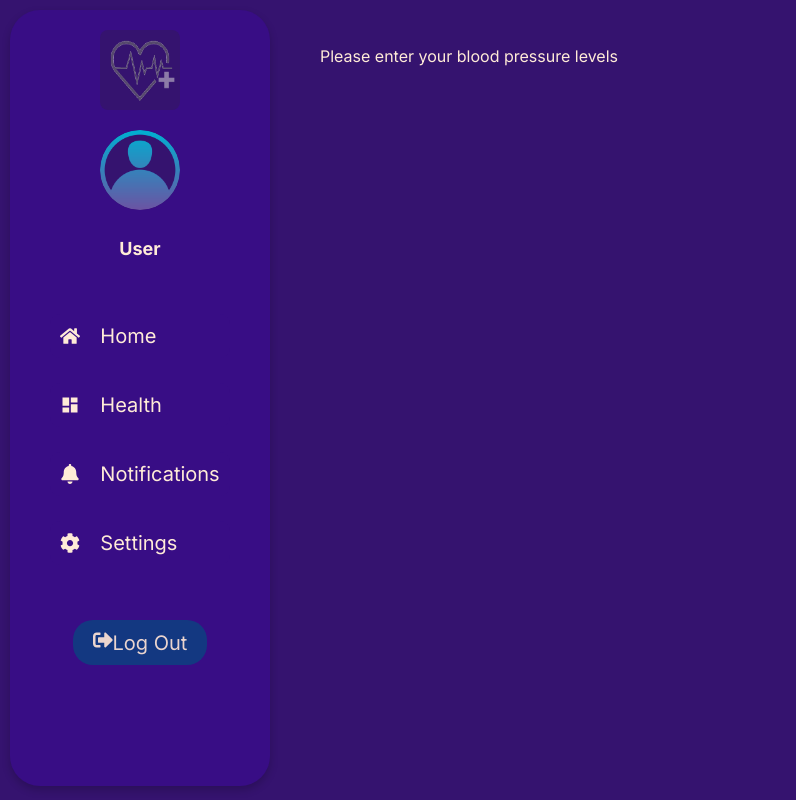
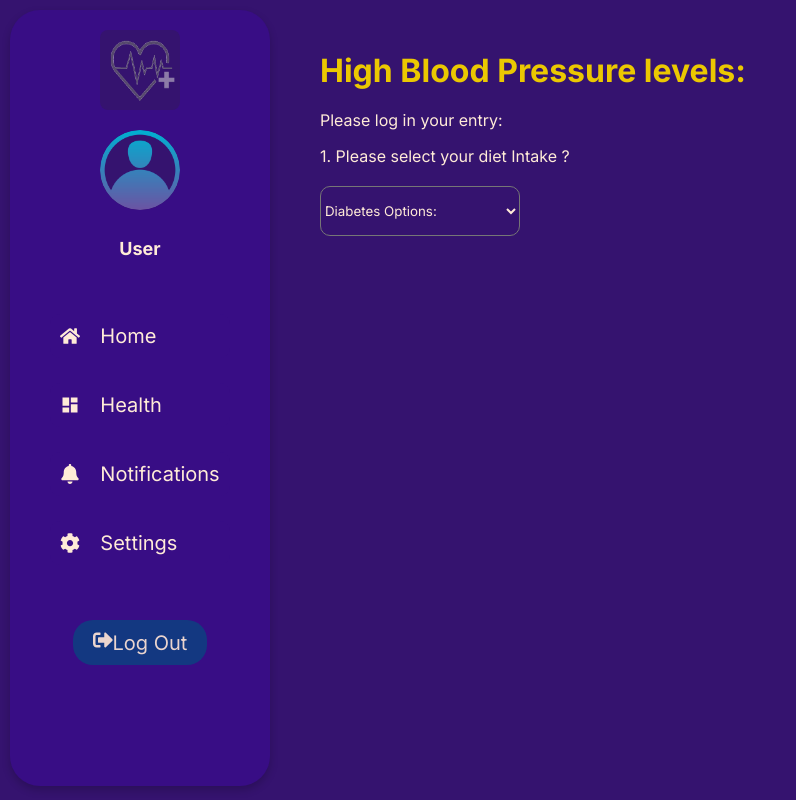
Before and after one commit to MaccccD/Haemophilia-Healthcare-App, a React (Create React App) app: page /HighBloodPressure in a window 1280 px wide. Shown: the whole page, without its empty margins (0-796 px from the left). Built offline with nearby package versions, Linux system fonts and the light colour scheme; sample sign-in values are in the browser's storage; a web font is replaced by a local one.

Commit message:
High  Blood Pressure Functionality Update Part 1
-Added first half of data to be logged in.

```diff
--- a/src/High Blood Pressure Components/HighBloodPressure.jsx
+++ b/src/High Blood Pressure Components/HighBloodPressure.jsx
@@ -1,9 +1,35 @@
-import React from 'react'
+import React, { useState } from 'react'
 
 function HighBloodPressure() {
+
+  const [diet, setDiet] = useState([]);
+  const [phsyicalActivity, setPhysicalActivity] = useState("");
+  const [alcoholConsumption, setAlcoholConsumption] = useState();
+  const [tobaccoUse, setTobbacoUse] = useState("");
+  const [stressLevels, setStressLevels] = useState("");
+  const [weight, setWeight] = useState(0);
+
+
+  const dietOptions = [
+    "Exessive Salt Intake",
+    " High Saturated Fats & trans fats",
+    "Low Intake OF Fruits & vegetables",
+  ]
+
+
   return (
     <div className='bloodPressure-Container'>
-      <p className='content'>Please enter your blood pressure levels</p>
+      <h1 className='heading'>High Blood Pressure levels:</h1>
+      <p className='content'> Please log in your entry:</p>
+
+
+      <label className='content'>1. Please select your diet Intake ?</label><br/><br/>
+     <select value={diet} className='setUp' onChange={(t)=>setDiet(t.target.value)}>
+      <option value= "">Diabetes Options: </option>
+      <option value= "Type 1">Type 1</option>
+      <option value="Type 2">Type 2</option>
+     </select>
+     <br/><br/>
     </div>
   )
 }
```
